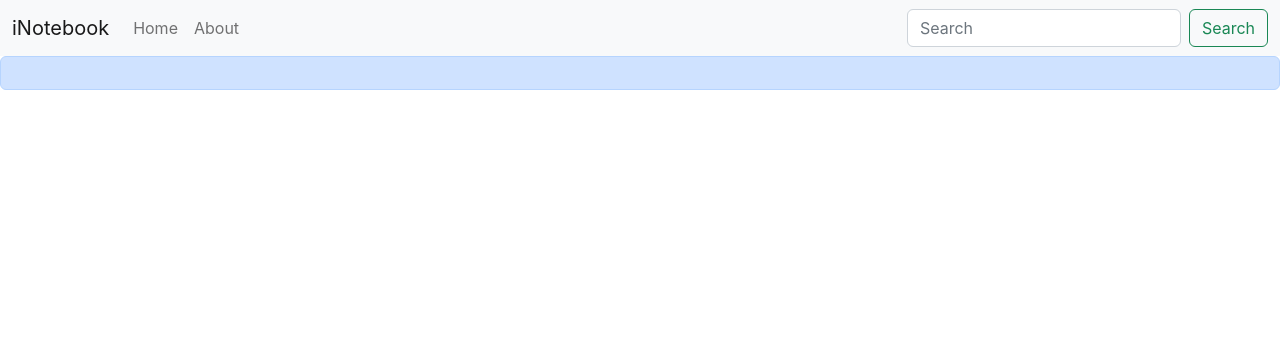
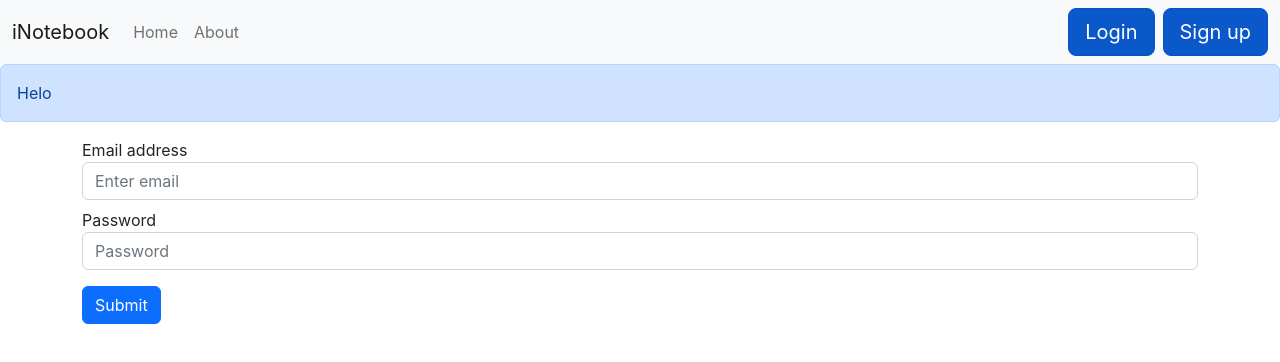
Before and after one commit to Adishjain12/iNotebook, a React (Create React App) app: page /login in a window 1280 px wide. Shown: the top 362 px of the page. Built offline with nearby package versions, Linux system fonts and the light colour scheme.

Commit message:
Adding Login Component

```diff
--- a/src/App.js
+++ b/src/App.js
@@ -6,6 +6,8 @@ import Home from "./Components/Home";
 import About from "./Components/About";
 import NoteState from "./context/Notes/NoteState";
 import Alert from "./Components/Alert";
+import Login from "./Components/Login";
+import Signup from "./Components/Signup";
 
 function App() {
   return (
@@ -13,11 +15,13 @@ function App() {
       <NoteState>
         <Router>
           <Navbar />
-          <Alert messag e="Helo" />
+          <Alert message="Helo" />
           <div className="container">
             <Routes>
               <Route exact path="/" element={<Home />}></Route>
               <Route exact path="/about" element={<About />}></Route>
+              <Route exact path="/login" element={<Login/>}></Route>
+              <Route exact path="/signup" element={<Signup/>}></Route>
             </Routes>
           </div>
         </Router>
--- /dev/null
+++ b/src/Components/Login.js
@@ -0,0 +1,68 @@
+import React, { useState } from "react";
+import { useNavigate } from "react-router-dom";
+
+const Login = () => {
+  const [crediantials, setcrediantials] = useState({ email: "", password: "" });
+  let navigate = useNavigate();
+  const handleSubmit = async (e) => {
+    e.preventDefault();
+    const response = await fetch("http://localhost:5000/api/auth/login", {
+      method: "POST",
+      headers: {
+        "Content-Type": "application/json",
+      },
+      body: JSON.stringify({
+        email: crediantials.email,
+        password: crediantials.password,
+      }),
+    });
+    const json = await response.json();
+    console.log(json);
+    if (json.success) {
+      //Save the auth token and  redirect
+      localStorage.setItem("token", json.authtoken);
+      navigate("/");
+    } else {
+      alert("Invalid crediantials");
+    }
+  };
+  const onChange = (e) => {
+    setcrediantials({ ...crediantials, [e.target.name]: e.target.value });
+  };
+  return (
+    <div>
+      <form onSubmit={handleSubmit}>
+        <div className="form-group my-2">
+          <label htmlFor="exampleInputEmail1">Email address</label>
+          <input
+            type="email"
+            className="form-control"
+            id="email"
+            name="email"
+            aria-describedby="emailHelp"
+            placeholder="Enter email"
+            value={crediantials.email}
+            onChange={onChange}
+          />
+        </div>
+        <div className="form-group my-2">
+          <label htmlFor="exampleInputPassword1">Password</label>
+          <input
+            type="password"
+            className="form-control"
+            id="password"
+            name="password"
+            placeholder="Password"
+            value={crediantials.password}
+            onChange={onChange}
+          />
+        </div>
+        <button type="submit" className="btn btn-primary my-2">
+          Submit
+        </button>
+      </form>
+    </div>
+  );
+};
+
+export default Login;
--- a/src/Components/Navbar.js
+++ b/src/Components/Navbar.js
@@ -47,16 +47,9 @@ const Navbar = () => {
               </Link>
             </li>
           </ul>
-          <form className="d-flex" role="search">
-            <input
-              className="form-control me-2"
-              type="search"
-              placeholder="Search"
-              aria-label="Search"
-            />
-            <button className="btn btn-outline-success" type="submit">
-              Search
-            </button>
+          <form className="d-flex">
+          <Link to="/login" className="btn btn-primary btn-lg active mx-2" role="button" >Login</Link>
+          <Link to="/signup" className="btn btn-primary btn-lg active" role="button">Sign up</Link>
           </form>
         </div>
       </div>
--- /dev/null
+++ b/src/Components/Signup.js
@@ -0,0 +1,11 @@
+import React from 'react'
+
+const Signup = () => {
+  return (
+    <div>
+      I am signup
+    </div>
+  )
+}
+
+export default Signup
```
Also changed, not shown: 1 other file (tests, documents, lock files or other folders).
